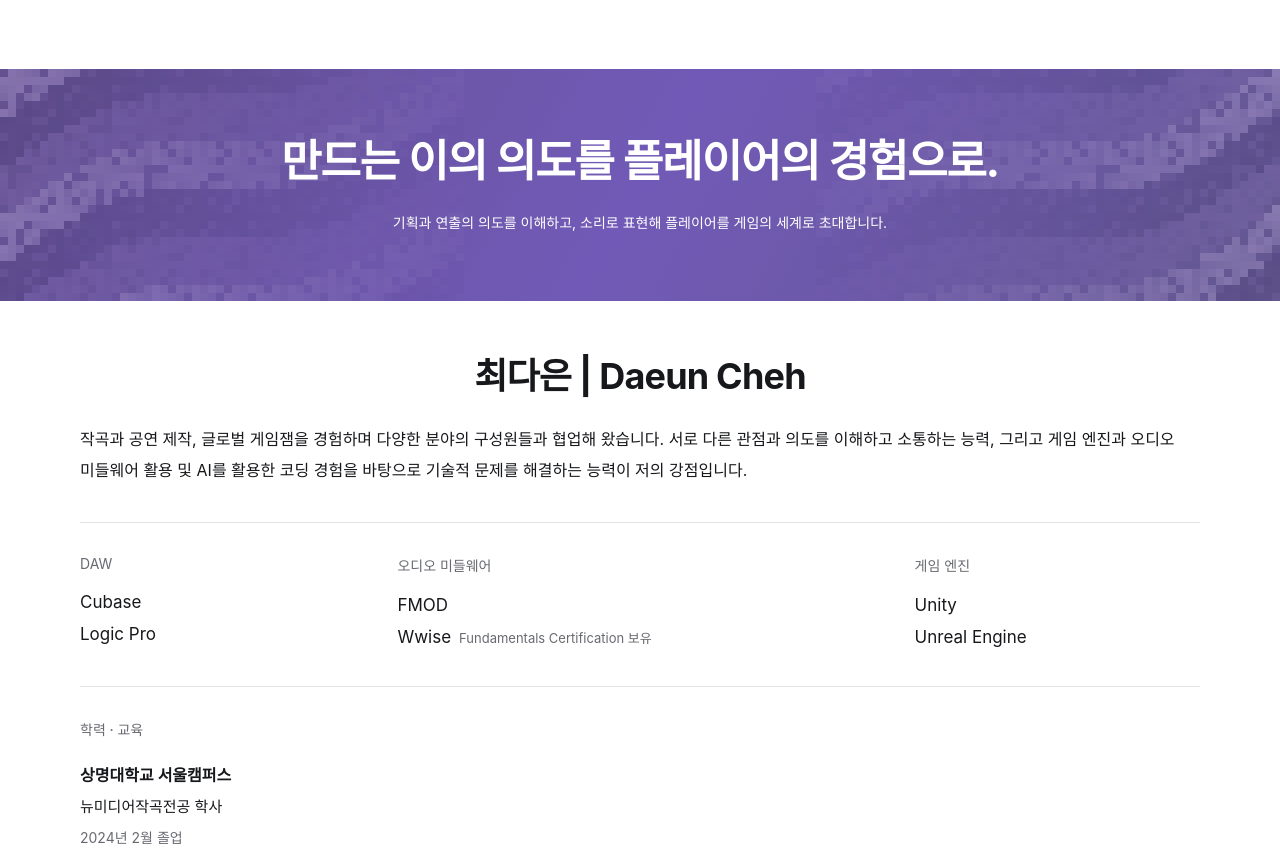
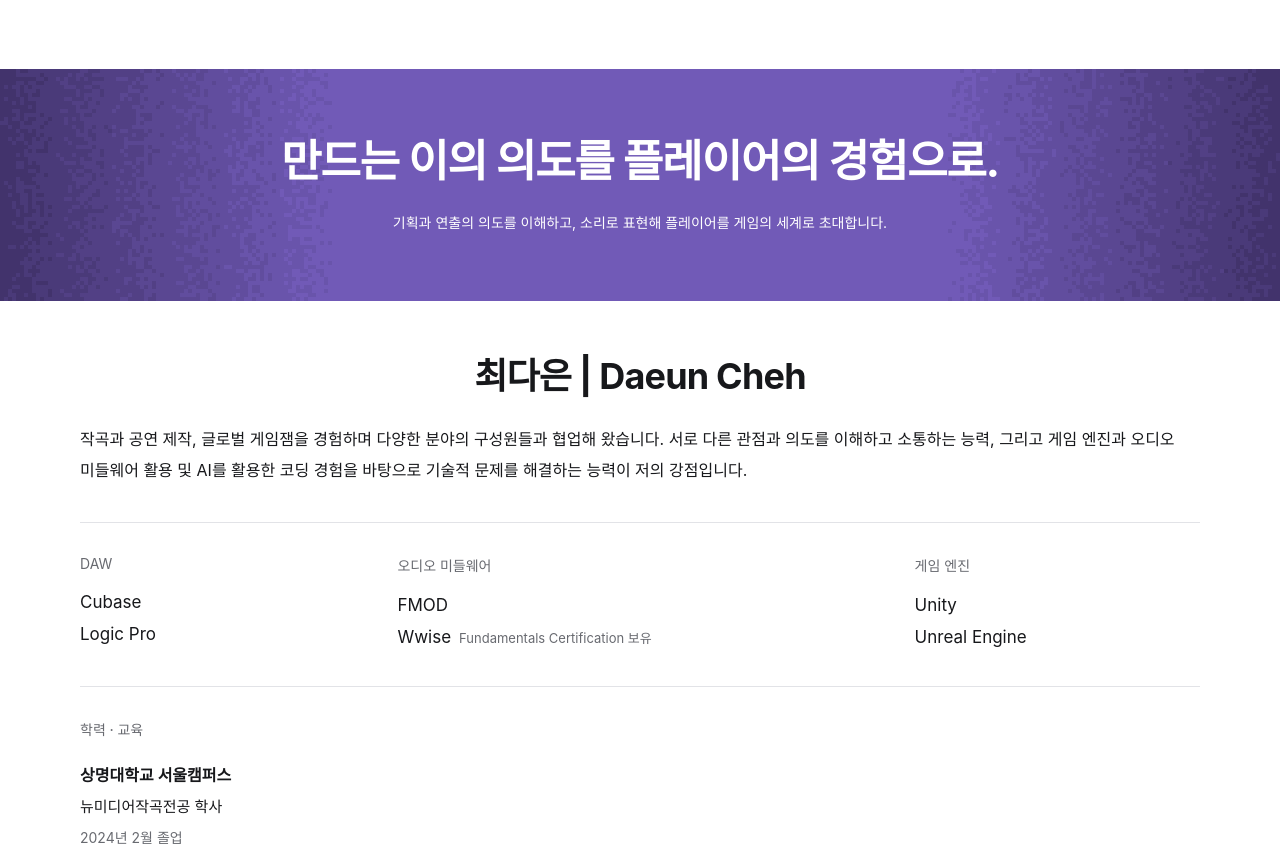
Before and after one commit to sarahcheh/sarahcheh.github.io, a plain HTML site: page index.html in a window 1280 px wide. Shown: the part 2640-3506 px from the top of the page. Drawn offline with Linux system fonts and the light colour scheme.

Commit message:
Form slogan gradient from small solid pixels with a uniform center

```diff
--- a/index.html
+++ b/index.html
@@ -8,12 +8,12 @@
   <meta name="description" content="게임 사운드 디자인 포트폴리오. 스킬, 몬스터, UI, 인게임, 시네마틱 사운드 디자인.">
   <title>최다은 — 게임 사운드 디자이너</title>
   <link rel="icon" href="assets/favicon.svg" type="image/svg+xml">
-  <link rel="stylesheet" href="styles.css?v=19">
-  <script defer src="content.js?v=19"></script>
-  <script defer src="locales.js?v=19"></script>
-  <script defer src="settings-default.js?v=19"></script>
-  <script defer src="script.js?v=19"></script>
-  <script defer src="admin.js?v=19"></script>
+  <link rel="stylesheet" href="styles.css?v=20">
+  <script defer src="content.js?v=20"></script>
+  <script defer src="locales.js?v=20"></script>
+  <script defer src="settings-default.js?v=20"></script>
+  <script defer src="script.js?v=20"></script>
+  <script defer src="admin.js?v=20"></script>
 </head>
 <body>
 <a class="skip" href="#main" data-copy="skip">본문 바로가기</a>
--- a/script.js
+++ b/script.js
@@ -225,7 +225,7 @@
   });
 })();
 
-// Paint a static, low-resolution pixel landscape directly in the page.
+// Opaque pixel colors form the gradient, with a uniform center behind the text.
 (() => {
   const canvas = document.querySelector('.pixel-background');
   const section = canvas?.parentElement;
@@ -233,19 +233,25 @@
   const context = canvas.getContext('2d');
   if (!context) return;
   function paint() {
-    const width = Math.ceil(section.clientWidth / 8);
-    const height = Math.ceil(section.clientHeight / 8);
+    const width = Math.ceil(section.clientWidth / 4);
+    const height = Math.ceil(section.clientHeight / 4);
     canvas.width = width;
     canvas.height = height;
+    const center = [113, 90, 183];
+    const outside = [66, 51, 108];
+    const palette = Array.from({ length: 7 }, (_, index) => {
+      const color = center.map((channel, i) => Math.round(channel + (outside[i] - channel) * index / 6));
+      return `rgb(${color.join(',')})`;
+    });
     for (let y = 0; y < height; y++) for (let x = 0; x < width; x++) {
-      const edge = Math.pow(Math.abs(x / Math.max(width - 1, 1) * 2 - 1), 1.6);
-      const wave = y + x * .24 + Math.sin(x * .12) * 2.8 + Math.sin(x * .037) * 4;
-      const band = ((Math.floor(wave / 3) % 6) + 6) % 6;
-      const grain = ((x * 31 + y * 47 + x * y * 3) % 17) / 17;
-      if (grain < .15 || edge < .13) continue;
-      const opacity = (.08 + grain * .08) * edge;
-      context.fillStyle = band < 2 ? `rgba(226,210,255,${opacity * 1.8})`
-        : band < 4 ? `rgba(38,26,82,${opacity})` : `rgba(172,146,220,${opacity})`;
+      const distance = Math.abs((x + .5) / width * 2 - 1);
+      const progress = Math.max(0, (distance - .48) / .52);
+      // Stable per-pixel dithering blends neighboring solid color steps.
+      let hash = Math.imul(x + 1, 374761393) ^ Math.imul(y + 1, 668265263);
+      hash = Math.imul(hash ^ (hash >>> 13), 1274126177);
+      const threshold = ((hash ^ (hash >>> 16)) >>> 0) / 4294967296;
+      const level = Math.min(6, Math.floor(progress * 6 + threshold));
+      context.fillStyle = palette[level];
       context.fillRect(x, y, 1, 1);
     }
   }
--- a/styles.css
+++ b/styles.css
@@ -105,7 +105,7 @@ html{scroll-padding-top:calc(var(--header-height) + 76px)}
 .brand [data-copy="brandLabel"],html[lang=en] .brand [data-copy="brandLabel"]{max-width:none}
 .sticky-projects{top:var(--header-height)}
 .project-menu{max-height:min(calc(100dvh - var(--header-height) - 72px),480px)}
-.about{position:relative;isolation:isolate;overflow:hidden;background:linear-gradient(120deg,#63518f 0%,var(--slogan-accent) 50%,#64578f 100%)}
+.about{position:relative;isolation:isolate;overflow:hidden;background:var(--slogan-accent)}
 .pixel-background{position:absolute;inset:0;width:100%;height:100%;z-index:-1;pointer-events:none;image-rendering:pixelated}
 .about-body>p{color:#fff}
 .skip{z-index:40}
```
